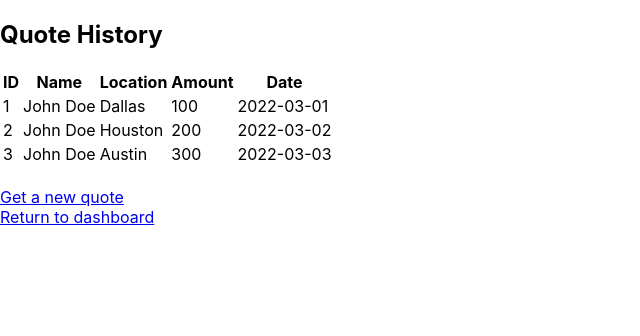
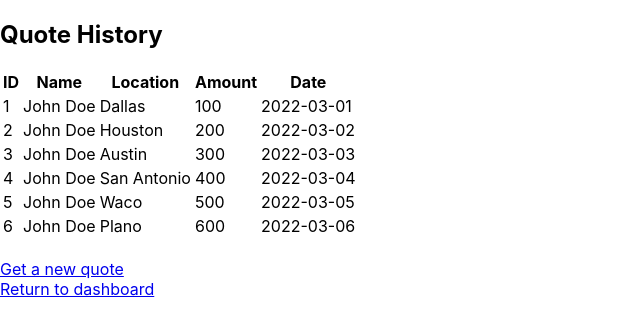
Before and after one commit to PsychedelicPasta/Assignment2, a React (Create React App) app: page /history in a window 1280 px wide. Shown: the top 336 px of the page, without its empty margins (0-640 px from the left). Built offline with nearby package versions, Linux system fonts and the light colour scheme.

Commit message:
Finalizing history page

```diff
--- a/src/pages/history.js
+++ b/src/pages/history.js
@@ -5,6 +5,10 @@ function QuoteHistory() {
     { id: 1, name: 'John Doe', location: 'Dallas', amount: 100, date: '2022-03-01' },
     { id: 2, name: 'John Doe', location: 'Houston', amount: 200, date: '2022-03-02' },
     { id: 3, name: 'John Doe', location: 'Austin', amount: 300, date: '2022-03-03' },
+    { id: 4, name: 'John Doe', location: 'San Antonio', amount: 400, date: '2022-03-04' },
+    { id: 5, name: 'John Doe', location: 'Waco', amount: 500, date: '2022-03-05' },
+    { id: 6, name: 'John Doe', location: 'Plano', amount: 600, date: '2022-03-06' },
+
   ];
 
   return (
```
